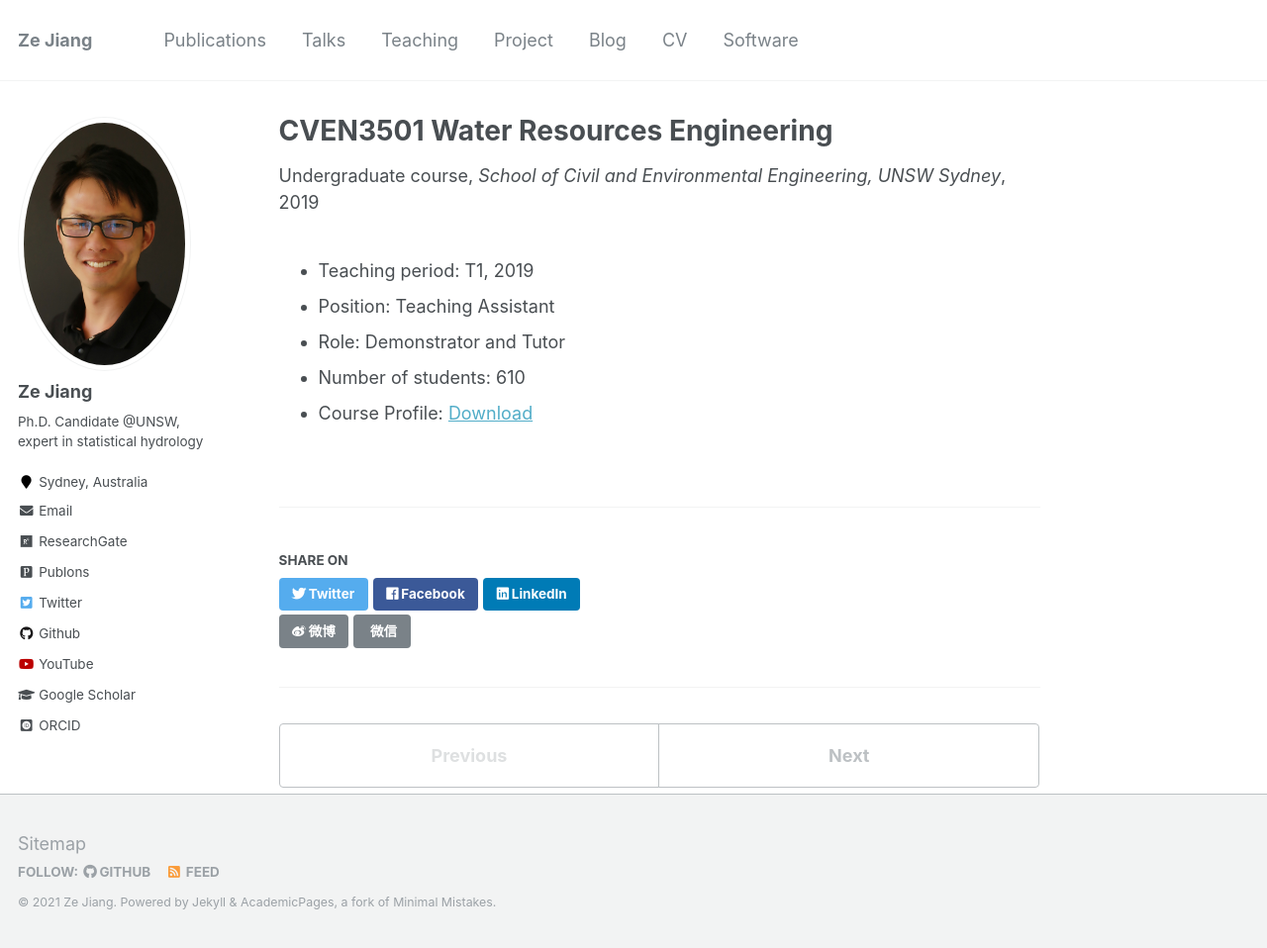
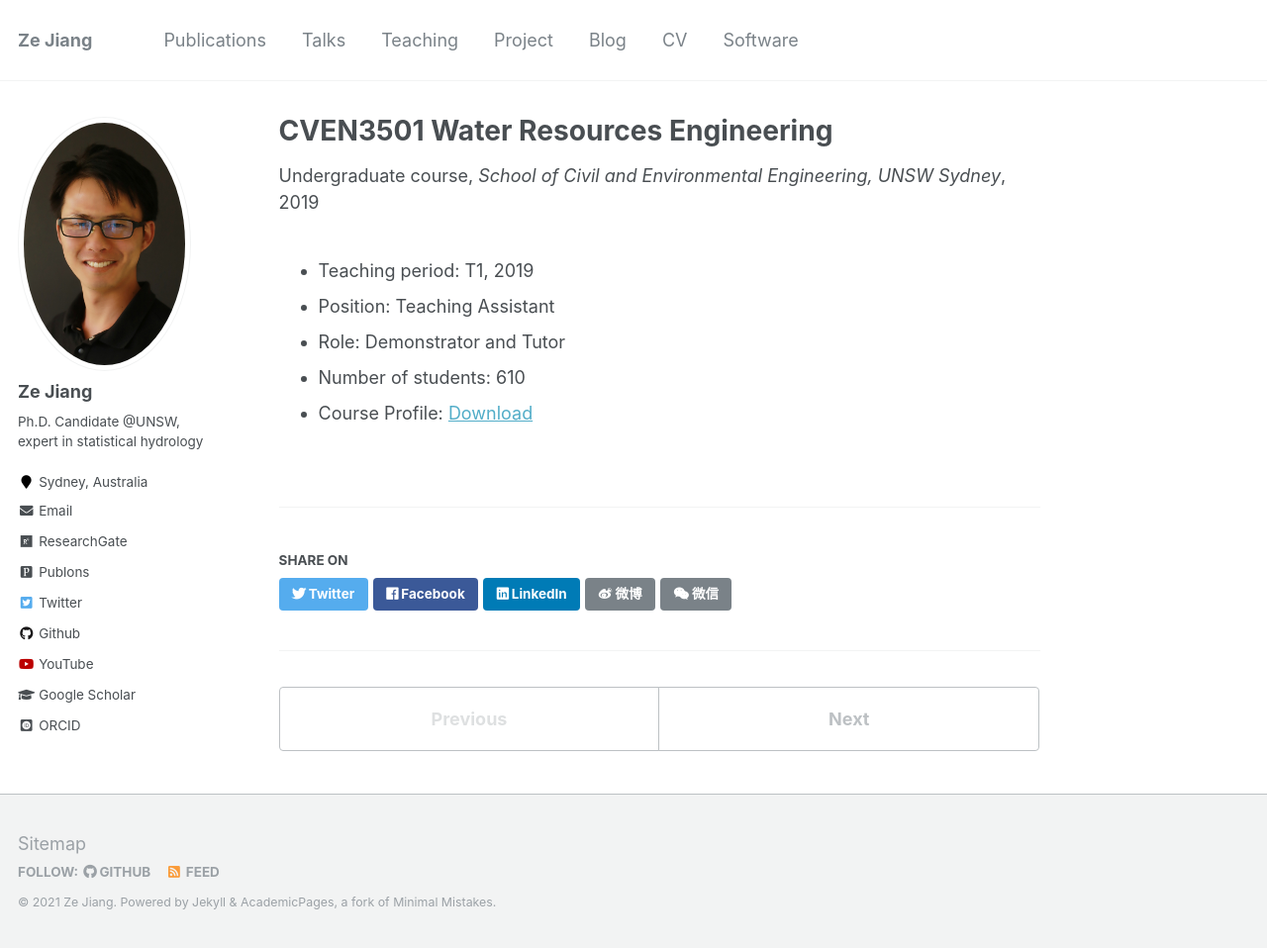
Before and after one commit to zejiang-unsw/zejiang-unsw.github.io, a Jekyll site: the page built from _teaching/2019-T1-WRE_UNSW.md, in a window 1280 px wide and 958 px high. Shown: the whole window at 99% size. Built offline with Jekyll 4.4.1, drawn with Linux system fonts in a browser that asks for light colours; some web fonts are replaced.

Commit message:
Update social-share.html

```diff
--- a/_includes/social-share.html
+++ b/_includes/social-share.html
@@ -9,10 +9,10 @@
 
   <a href="https://www.facebook.com/sharer.php?u={{ base_path }}{{ page.url }}" class="btn btn--facebook" title="{{ site.data.ui-text[site.locale].share_on_label | default: 'Share on' }} Facebook"><i class="fab fa-facebook" aria-hidden="true"></i><span> Facebook</span></a>
 
-  <a href="https://www.linkedin.com/shareArticle?mini=true&url={{ base_path }}{{ page.url }}" class="btn btn--linkedin" title="{{ site.data.ui-text[site.locale].share_on_label | default: 'Share on' }} LinkedIn"><i class="fab fa-linkedin" aria-hidden="true"></i><span> LinkedIn</span></a><br/>
+  <a href="https://www.linkedin.com/shareArticle?mini=true&url={{ base_path }}{{ page.url }}" class="btn btn--linkedin" title="{{ site.data.ui-text[site.locale].share_on_label | default: 'Share on' }} LinkedIn"><i class="fab fa-linkedin" aria-hidden="true"></i><span> LinkedIn</span></a>
 
   <a href="https://service.weibo.com/share/share.php?u={{ base_path }}{{ page.url }}" class="btn btn--weibo" title="{{ site.data.ui-text[site.locale].share_on_label | default: 'Share on' }} Weibo"><i class="fab fa-weibo" aria-hidden="true"></i><span> 微博</span></a>
 
-  <a href="https://service.wechat.com/share/share.php?u={{ base_path }}{{ page.url }}" class="btn btn--wechat" title="{{ site.data.ui-text[site.locale].share_on_label | default: 'Share on' }} Wchat"><i class="fab fa-wechat" aria-hidden="true"></i><span> 微信</span></a>
+  <a href="https://service.wechat.com/share/share.php?u={{ base_path }}{{ page.url }}" class="btn btn--weixin" title="{{ site.data.ui-text[site.locale].share_on_label | default: 'Share on' }} Wechat"><i class="fab fa-weixin" aria-hidden="true"></i><span> 微信</span></a>
 
 </section>
```
